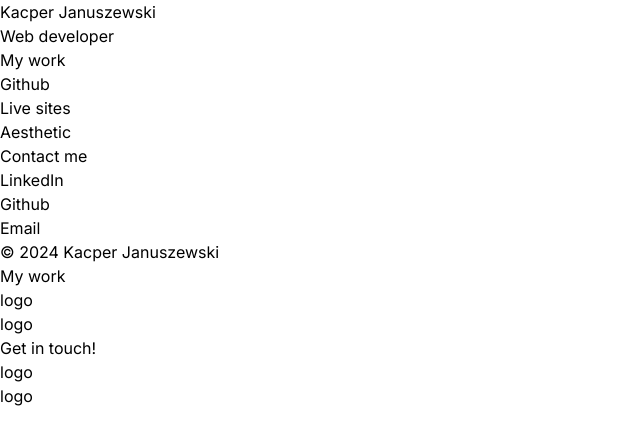
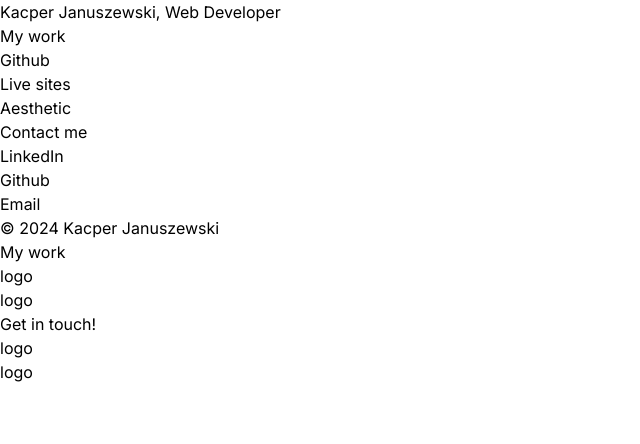
Before and after one commit to Kacper-Januszewski/site-project, a Next.js app: page / in a window 1280 px wide. Shown: the top 444 px of the page, without its empty margins (0-640 px from the left). Built offline with nearby package versions, Linux system fonts and the light colour scheme.

Commit message:
setup new branch

```diff
--- /dev/null
+++ b/src/app/components/header_section/header/index.tsx
@@ -0,0 +1,11 @@
+import React from 'react';
+
+const Header = () => {
+    return (
+        <>
+            Kacper Januszewski, Web Developer
+        </>
+    );
+};
+
+export default Header;
--- /dev/null
+++ b/src/app/components/header_section/index.tsx
@@ -0,0 +1,11 @@
+import Header from './header'
+
+const HeaderSection = () => {
+    return (
+        <>
+            <Header />
+        </>
+    )
+}
+
+export default HeaderSection;
--- a/src/app/page.tsx
+++ b/src/app/page.tsx
@@ -1,9 +1,9 @@
-
+import Header from './components/header_section'
 export default function Home() {
   return (
       <main>
           <div>
-              Kacper Januszewski <br /> Web developer
+              <Header />
           </div>
           <div>
               <div>
```
